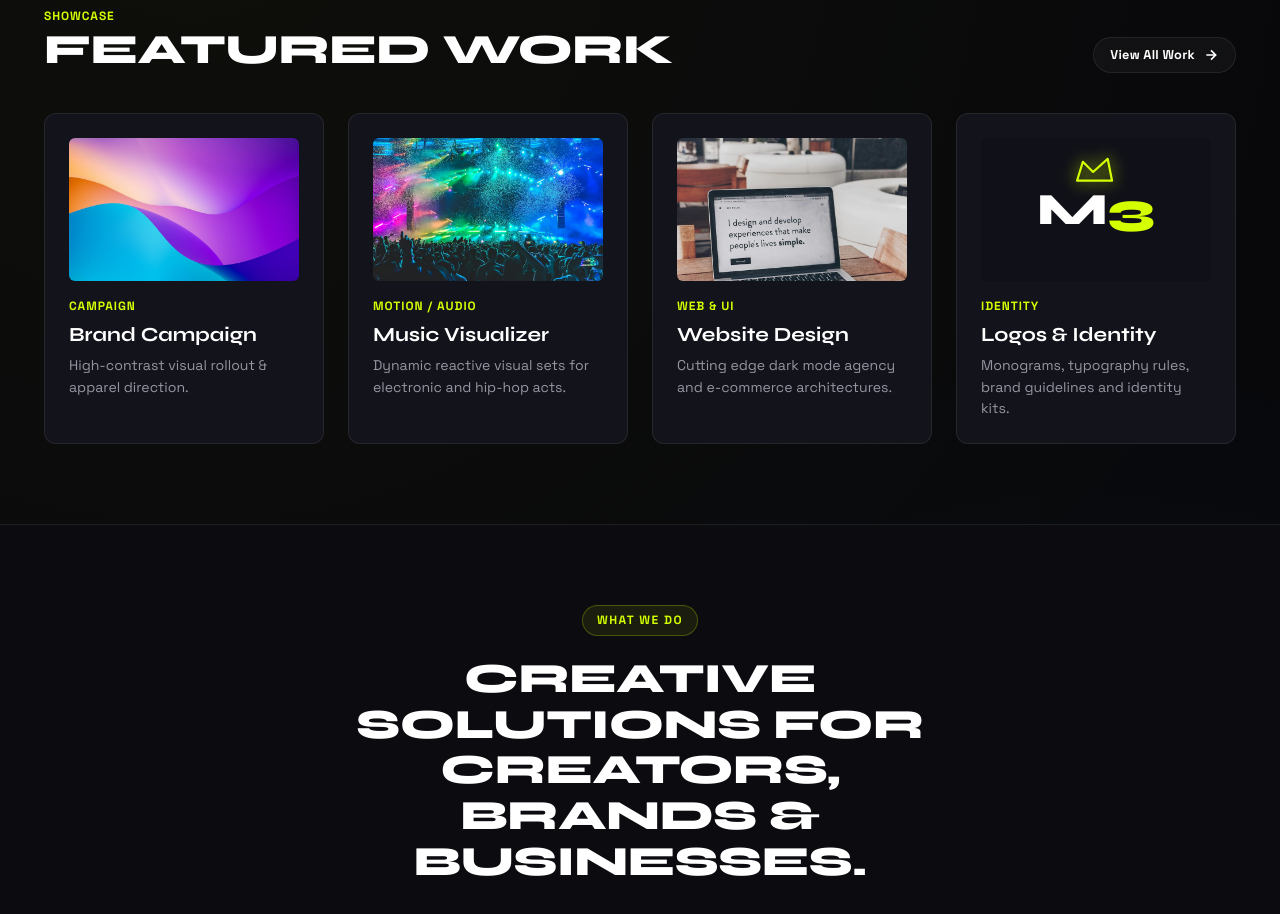
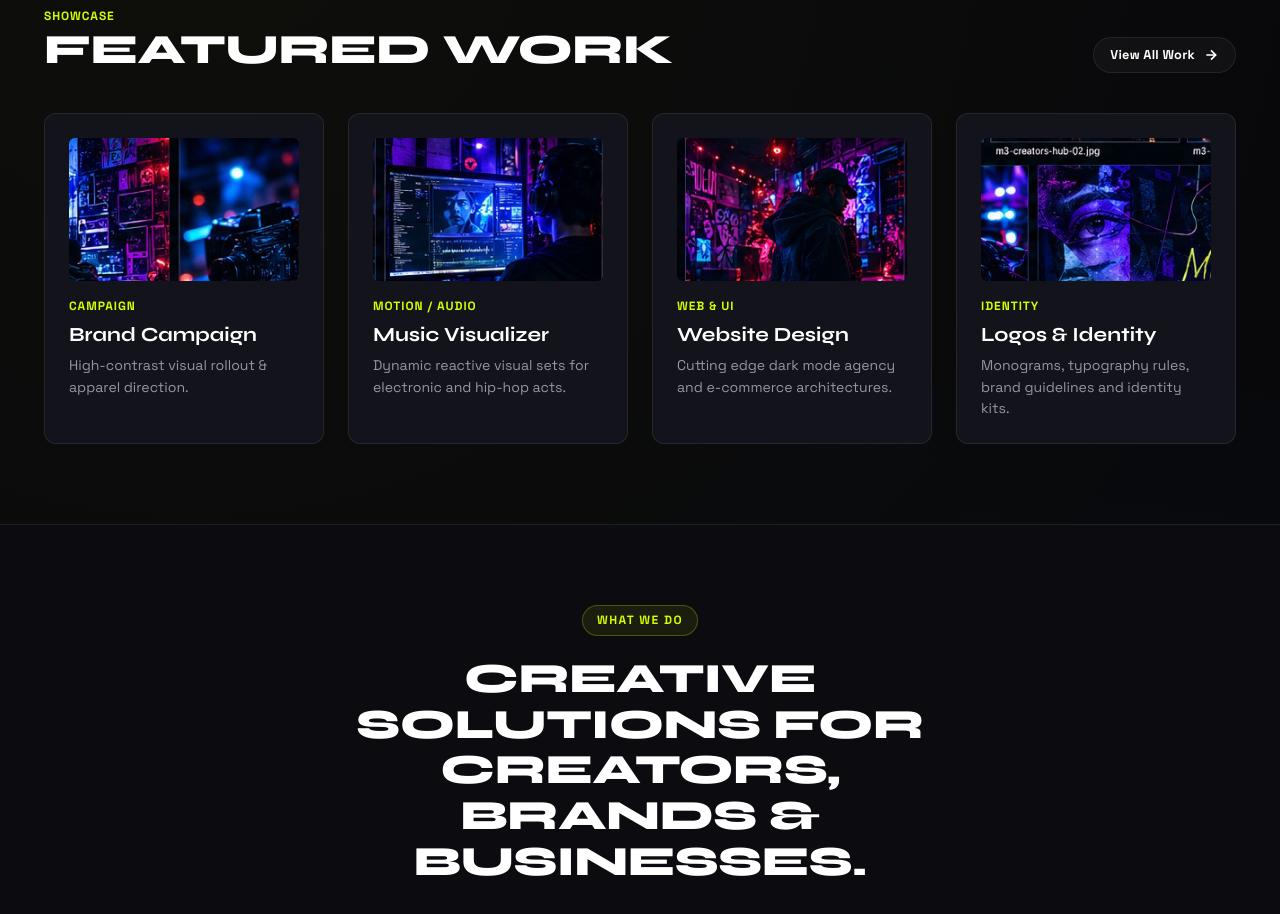
Before and after one commit to mileyAM/first-project, a plain HTML site: page index.html in a window 1280 px wide. Shown: the part 804-1718 px from the top of the page. Drawn offline with Linux system fonts and the light colour scheme.

Commit message:
Work from the phone

```diff
--- a/index.html
+++ b/index.html
@@ -152,7 +152,7 @@
         <!-- Project 1 -->
         <a href="portfolio.html" class="card">
           <div class="card-media">
-            <img src="assets/images/brand-campaign.jpg" alt="Brand Campaign">
+            <img src="assets/images/m3-portfolio-01.jpg" alt="Brand Campaign">
           </div>
           <div class="card-tag">Campaign</div>
           <h3 class="card-title">Brand Campaign</h3>
@@ -162,7 +162,7 @@
         <!-- Project 2 -->
         <a href="portfolio.html" class="card">
           <div class="card-media">
-            <img src="assets/images/music-visualizer.jpg" alt="Music Visualizer">
+            <img src="assets/images/m3-portfolio-02.jpg" alt="Music Visualizer">
           </div>
           <div class="card-tag">Motion / Audio</div>
           <h3 class="card-title">Music Visualizer</h3>
@@ -172,7 +172,7 @@
         <!-- Project 3 -->
         <a href="portfolio.html" class="card">
           <div class="card-media">
-            <img src="assets/images/web-design.jpg" alt="Website Design">
+            <img src="assets/images/m3-portfolio-03.jpg" alt="Website Design">
           </div>
           <div class="card-tag">Web &amp; UI</div>
           <h3 class="card-title">Website Design</h3>
@@ -182,14 +182,7 @@
         <!-- Project 4 -->
         <a href="portfolio.html" class="card">
           <div class="card-media">
-            <div style="background: #101018; width: 100%; height: 100%; display: flex; align-items: center; justify-content: center; position: relative;">
-              <span class="font-display" style="font-size: 2.8rem; font-weight: 800; color: #fff;">
-                M<span class="text-lime">3</span>
-              </span>
-              <svg class="doodle-crown" style="top: 15px; left: calc(50% - 25px); width: 50px; height: 35px;" viewBox="0 0 64 48">
-                <path d="M6 38 L14 12 L28 26 L48 8 L54 38 Z" fill="none" stroke="#d4ff00" stroke-width="3"/>
-              </svg>
-            </div>
+            <img src="assets/images/m3-graphic-01.jpg" alt="Logos & Identity">
           </div>
           <div class="card-tag">Identity</div>
           <h3 class="card-title">Logos &amp; Identity</h3>
```
Also changed, not shown: 404.html (+1 -1 lines), about.html (+1 -1 lines), contact.html (+1 -1 lines), services.html (+1 -1 lines).
